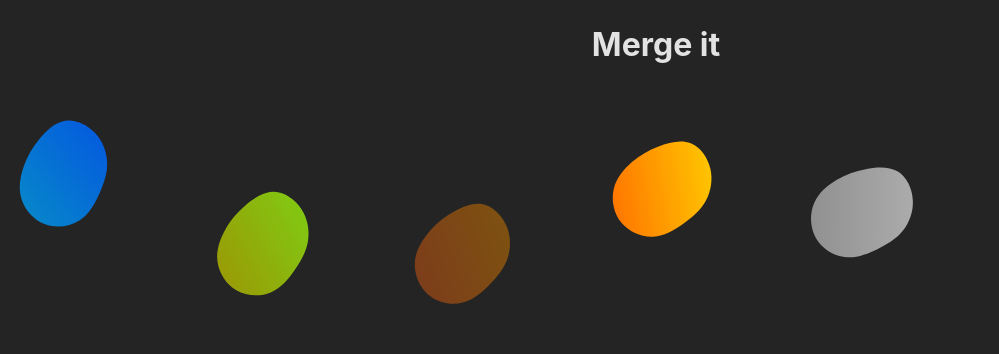
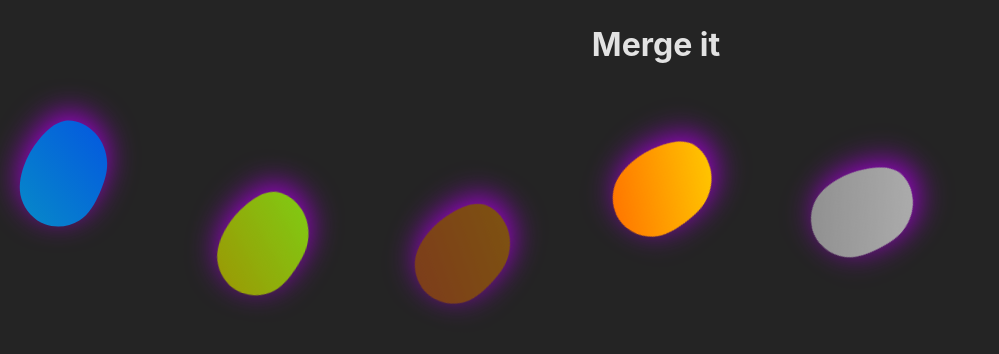
Before and after one commit to vadvoice/merge-it, a Vue app: page / in a window 1280 px wide. Shown: the top 354 px of the page, without its empty margins (0-999 px from the left). Built offline with nearby package versions, Linux system fonts and the light colour scheme; some icons are missing; a web font is replaced by a local one.

Commit message:
feat: fancy animcation while hover and movement

```diff
--- a/package.json
+++ b/package.json
@@ -10,6 +10,7 @@
   },
   "dependencies": {
     "@vueuse/core": "^10.7.1",
+    "@vueuse/motion": "^2.0.0",
     "pinia": "^2.1.7",
     "vue": "^3.3.11"
   },
--- a/src/components/DraggableElement.vue
+++ b/src/components/DraggableElement.vue
@@ -58,15 +58,20 @@ function onDrop(element: any) {
 
 <template>
   <div
-    ref="el"
+    v-motion
+    :initial="{ opacity: 0, y: 100 }"
+    :enter="{ opacity: 1, y: 0, scale: 1 }"
+    :hovered="{ scale: 1.2 }"
     :style="style"
     style="position: fixed; user-select: none; cursor: move"
+    ref="el"
     @mouseup="() => onDrop(element)"
   >
     <img
+      class="drop-shadow-sm"
       :style="{
         pointerEvents: 'none',
-        filter: element.filter,
+        filter: `${element.filter} drop-shadow(0 -2mm 4mm rgb(160, 0, 210))`,
         rotate: `${10 * element.id}deg`,
       }"
       src="/liquid.svg"
@@ -74,7 +79,6 @@ function onDrop(element: any) {
       width="128"
     />
     <Icon
-      class="big-icon"
       :icon="element.iconName"
       :style="{
         fontSize: 72,
--- a/src/main.ts
+++ b/src/main.ts
@@ -5,11 +5,14 @@ import App from './App.vue'
 import 'virtual:uno.css'
 // state manager
 import { createPinia } from 'pinia'
+import { MotionPlugin } from '@vueuse/motion'
+
 import '@unocss/reset/normalize.css'
 
 const app = createApp(App);
 const pinia = createPinia();
 
+app.use(MotionPlugin)
 app.use(pinia);
 
 app.mount('#app');
```
Also changed, not shown: 1 other file (tests, documents, lock files or other folders).
